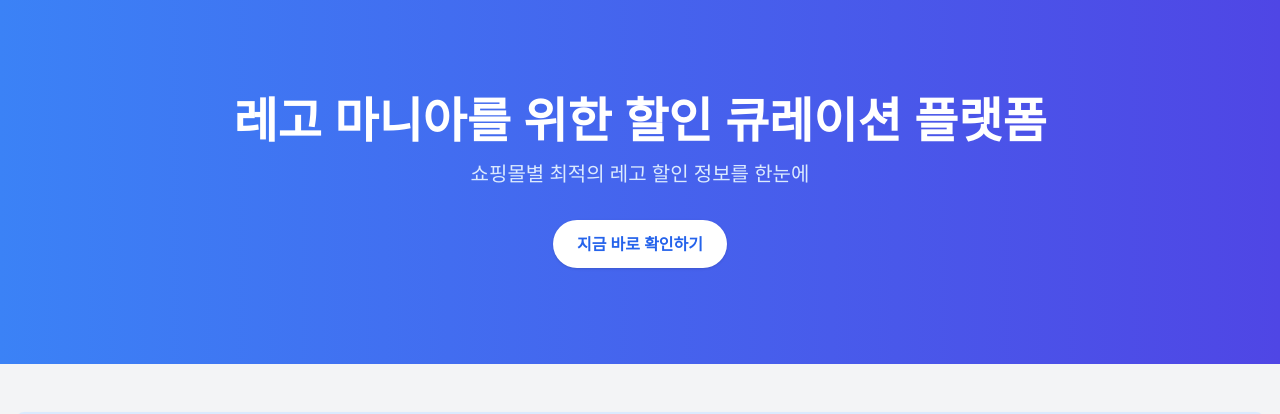
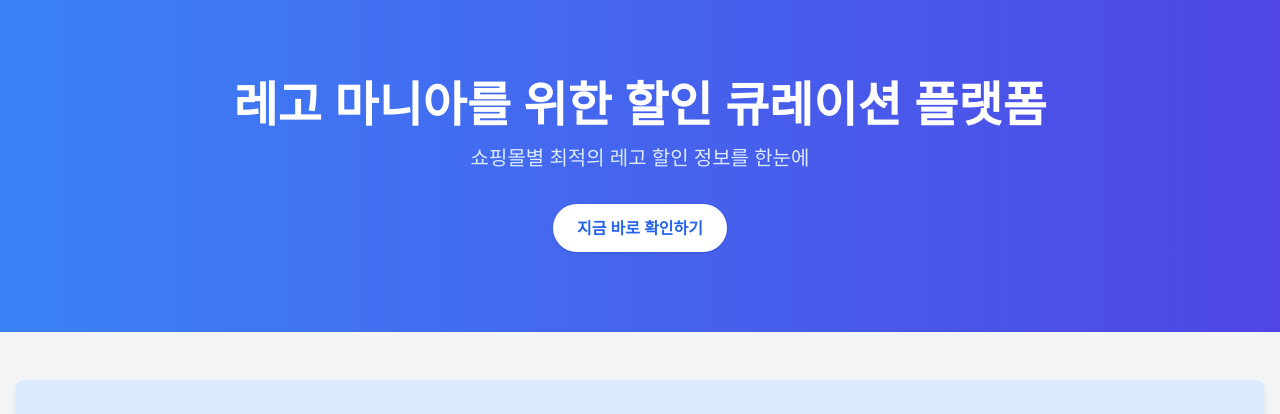
Before and after one commit to mysmartdeal/mysmartdeal, a Next.js app: page / in a window 1280 px wide. Shown: the top 414 px of the page. Built offline with nearby package versions, Linux system fonts and the light colour scheme; no server answers.

Commit message:
Update HeroSection.js

```diff
--- a/components/HeroSection.js
+++ b/components/HeroSection.js
@@ -2,7 +2,7 @@ import React from "react";
 
 export default function HeroSection() {
   return (
-    <section className="bg-gradient-to-r from-blue-500 to-indigo-600 text-white py-24 text-center px-6">
+    <section className="bg-gradient-to-r from-blue-500 to-indigo-600 text-white py-20 text-center px-6">
       <h1 className="text-4xl sm:text-5xl font-extrabold mb-4">
         레고 마니아를 위한 할인 큐레이션 플랫폼
       </h1>
```
